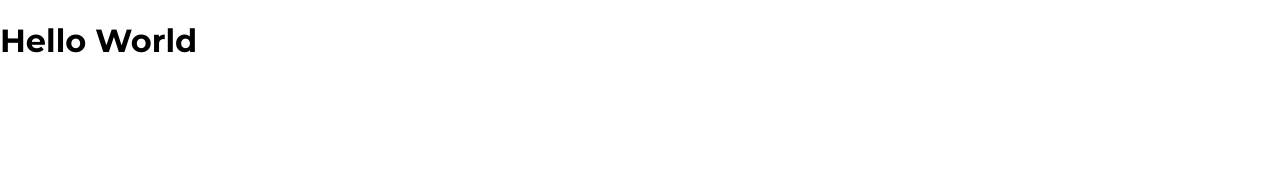
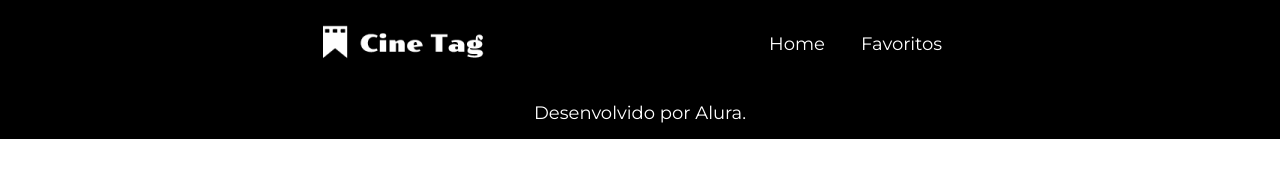
Before and after one commit to ximeneskai/cinetag, a React app: page / in a window 1280 px wide. Built offline with nearby package versions, Linux system fonts and the light colour scheme.

Commit message:
Aula 1 finalizada

```diff
--- /dev/null
+++ b/src/components/Cabecalho/Cabecalho.module.css
@@ -0,0 +1,7 @@
+.cabecalho {
+    display: flex;
+    justify-content: space-between;
+    align-items: center;
+    padding: 1.1em 20em;
+    background-color: var(--preto);
+}
--- /dev/null
+++ b/src/components/Cabecalho/index.js
@@ -0,0 +1,24 @@
+import { Link } from "react-router-dom";
+import logo from './logo.png';
+import styles from './Cabecalho.module.css';
+import CabecalhoLink from "components/CabecalhoLink";
+
+function Cabecalho() {
+    return (
+        <header className={styles.cabecalho}>
+            <Link to="./">
+                <img src={logo} alt="Logo do cinetag"></img>
+            </Link>
+            <nav>
+                <CabecalhoLink url="./">
+                    Home
+                </CabecalhoLink>
+                <CabecalhoLink url="./Favoritos">
+                    Favoritos
+                </CabecalhoLink>
+            </nav>
+        </header>
+    )
+}
+
+export default Cabecalho;
--- /dev/null
+++ b/src/components/CabecalhoLink/CabecalhoLink.module.css
@@ -0,0 +1,7 @@
+.link {
+    color: var(--branco);
+    font-size: 18px;
+    font-weight: 400;
+    padding: 1em;
+    text-decoration: none;
+}
--- /dev/null
+++ b/src/components/CabecalhoLink/index.js
@@ -0,0 +1,12 @@
+import { Link } from 'react-router-dom';
+import styles from './CabecalhoLink.module.css';
+
+function CabecalhoLink({ url, children }) {
+    return (
+        <Link to={url} className={styles.link}>
+            {children}
+        </Link>
+    )
+}
+
+export default CabecalhoLink;
--- /dev/null
+++ b/src/components/Rodape/Rodape.module.css
@@ -0,0 +1,11 @@
+.rodape {
+    display: flex;
+    justify-content: center;
+    background-color: var(--preto);
+}
+
+.rodape h2 {
+    font-weight: 400;
+    font-size: 18px;
+    color: var(--branco);
+}
--- /dev/null
+++ b/src/components/Rodape/index.js
@@ -0,0 +1,11 @@
+import styles from './Rodape.module.css';
+
+function Rodape() {
+    return (
+        <footer className={styles.rodape}>
+            <h2>Desenvolvido por Alura.</h2>
+        </footer>
+    )
+}
+
+export default Rodape;
--- a/src/index.js
+++ b/src/index.js
@@ -1,11 +1,11 @@
 import React from 'react';
 import ReactDOM from 'react-dom/client';
+import AppRoutes from 'routes.js';
 import './index.css';
-
 
 const root = ReactDOM.createRoot(document.getElementById('root'));
 root.render(
   <React.StrictMode>
-    <h1>Hello World</h1>
+    <AppRoutes />
   </React.StrictMode>
 );
--- /dev/null
+++ b/src/pages/Inicio/index.js
@@ -0,0 +1,14 @@
+import Cabecalho from "components/Cabecalho";
+import Rodape from "components/Rodape";
+
+function Inicio() {
+    return (
+        <>
+            <Cabecalho />
+            <Rodape />
+        </>
+
+    )
+}
+
+export default Inicio;
--- /dev/null
+++ b/src/routes.js
@@ -0,0 +1,14 @@
+import Inicio from "pages/Inicio";
+import { BrowserRouter, Route, Routes } from "react-router-dom";
+
+function AppRoutes() {
+    return (
+        <BrowserRouter>
+            <Routes>
+                <Route path="/" element={<Inicio />}></Route>
+            </Routes>
+        </BrowserRouter>
+    )
+}
+
+export default AppRoutes;
```
Also changed, not shown: package.json (+8 -4 lines), public/index.html (+4 -4 lines), src/components/Cabecalho/logo.png (renamed from public/imagens/logo.png), src/pages/Inicio/Inicio.module.css (added), 1 other file.
